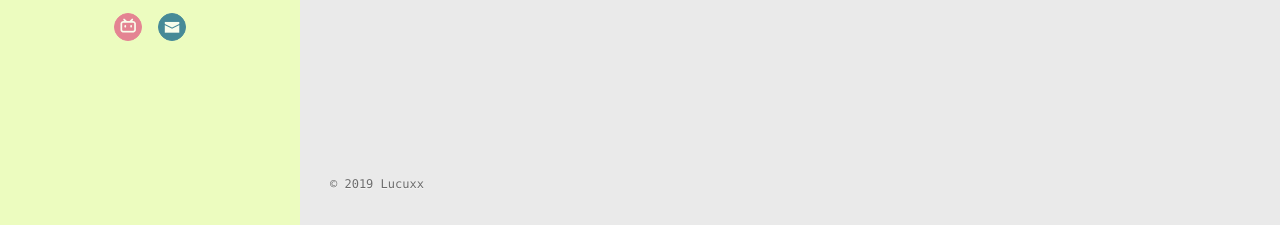
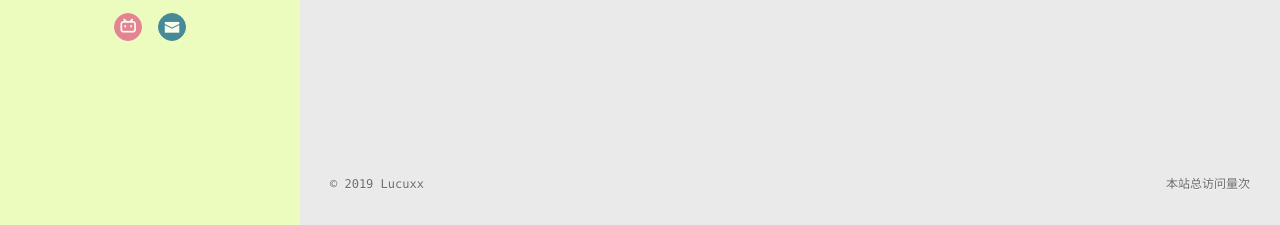
Before and after one commit to lucuxx/lucuxx.github.io, a plain HTML site: page archives/index.html in a window 1280 px wide. Shown: the part 575-800 px from the top of the page. Drawn offline with Linux system fonts and the light colour scheme; some packages are replaced by stand-ins of ours; a script that the page names is missing.

Commit message:
Site updated: 2019-07-09 20:01:28

```diff
--- a/archives/index.html
+++ b/archives/index.html
@@ -274,6 +274,7 @@
     		&copy; 2019 Lucuxx
     	</div>
       	<div class="footer-right">
+				<span id="busuanzi_container_site_pv">    本站总访问量<span id="busuanzi_value_site_pv"></span>次</span>
       		<!-- <a href="http://hexo.io/" target="_blank">Hexo</a>  Theme <a href="https://github.com/litten/hexo-theme-yilia" target="_blank">Yilia</a> by Litten -->
       	</div>
     </div>
```
Also changed, not shown: 2019/07/08/hello-world/index.html (+2 -0 lines), 2019/07/08/新的一天/index.html (+2 -0 lines), 2019/07/09/面试题/index.html (+2 -0 lines), archives/2019/07/index.html (+1 -0 lines), archives/2019/index.html (+1 -0 lines), index.html (+4 -0 lines).
